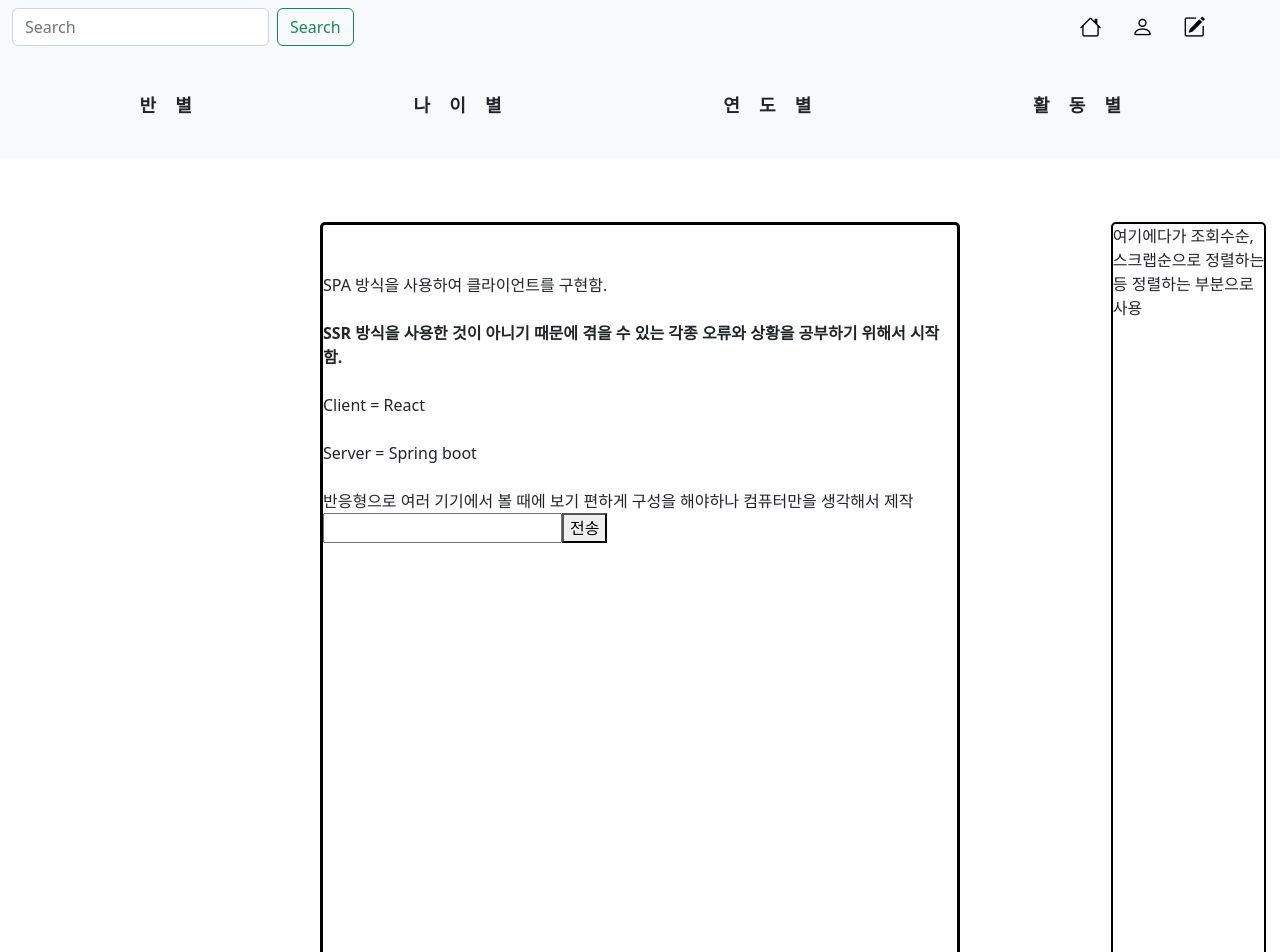
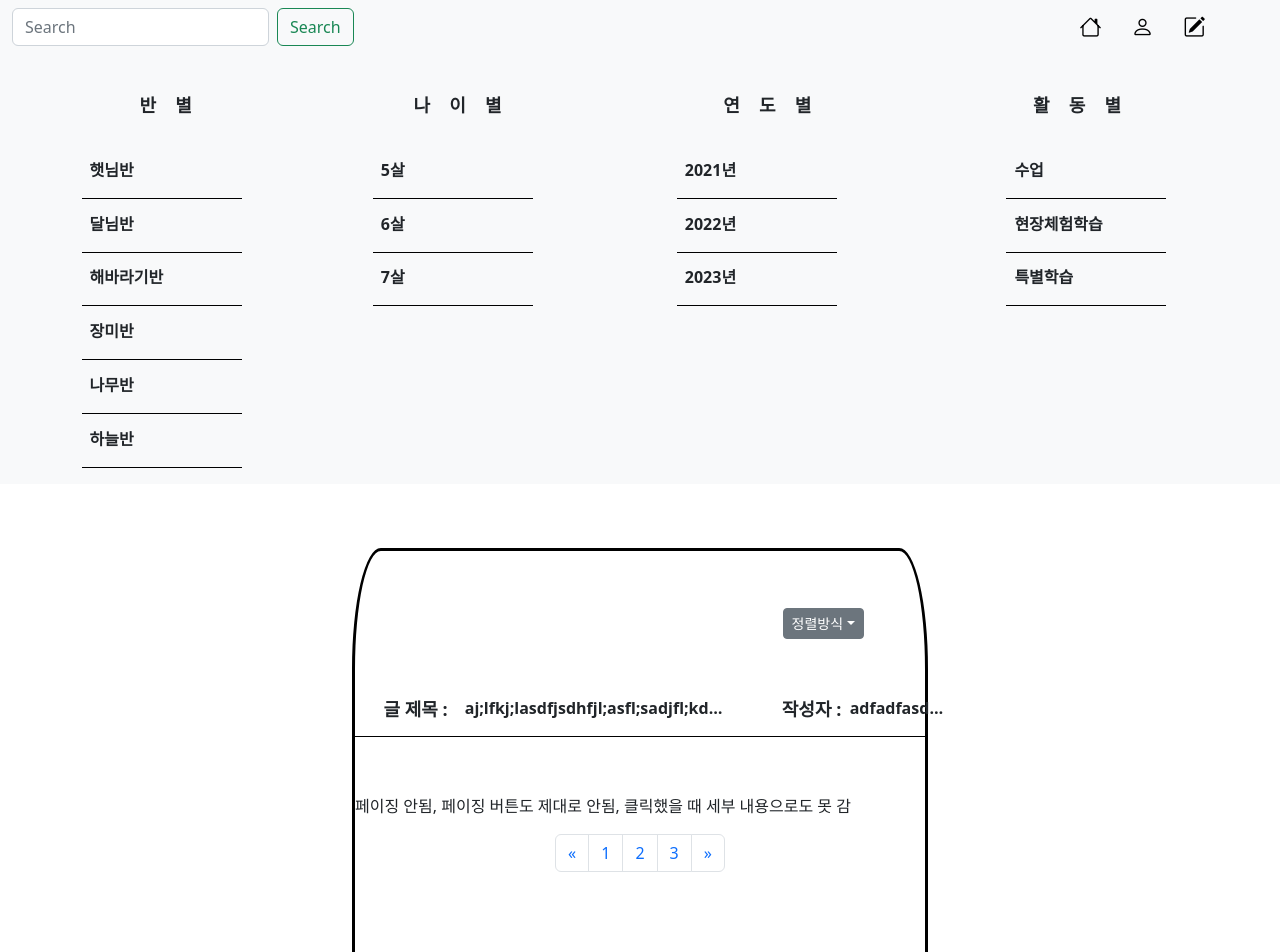
Before and after one commit to osm0517/community-front, a React (Create React App) app: page /board/list in a window 1280 px wide. Shown: the top 952 px of the page. Built offline with nearby package versions, Linux system fonts and the light colour scheme; no server answers.

Commit message:
front revising

```diff
--- a/src/App.js
+++ b/src/App.js
@@ -11,7 +11,6 @@ import $ from "jquery";
 // default component
 import Nav from './Component/Navigation/JS/Nav';
 import Main from './Component/Main/Main';
-import SideBar from './Component/Navigation/JS/SideBar';
 // user component
 import Login from './Component/Auth/JS/Login';
 import Signup from './Component/Auth/JS/Signup';
@@ -19,6 +18,7 @@ import UserSearch from './Component/Auth/JS/UserSearch';
 import Profile from './Component/Auth/JS/Profile';
 // board component
 import Write from './Component/Board/JS/Write';
+import List from './Component/Board/JS/List';
 
 function App() {
 
@@ -29,6 +29,7 @@ function App() {
       <div className="App">
         <Nav/>
         <Switch>
+          <Route path='/board/list' component={List}></Route>
           <Route path='/board/write' component={Write}></Route>
           <Route path='/user/login' component={Login}></Route>
           <Route path='/user/signup' component={Signup}></Route>
@@ -38,7 +39,7 @@ function App() {
             <div className='app-div'>
               <div></div>
               <Main />
-              <SideBar />
+              <div></div>
             </div>
           </Route>
         </Switch>
--- a/src/Component/Auth/CSS/Login.css
+++ b/src/Component/Auth/CSS/Login.css
@@ -3,7 +3,9 @@
     height: 100%;
     border: 3px solid black;
     border-radius: 5%;
-    margin: 0 auto;
+    margin-left: auto;
+    margin-right: auto;
+    margin-top: 5%;
 }
 
 .login-input{
--- a/src/Component/Auth/JS/Login.js
+++ b/src/Component/Auth/JS/Login.js
@@ -72,7 +72,9 @@ function Login() {
                         xhrFields:{
                             withCredentials : true
                         }
-                    }).then(console.log("test!"))
+                    }).then(v => console.log(v))
+                    .catch(err => console.error(err))
+                    // alert(Cookie.get("X-AUTH-TOKEN"));
                 }}><p>OAuth2.0 사용하기 카카오<br/> & 구글</p></div>
             </form>
         </div>
--- /dev/null
+++ b/src/Component/Board/CSS/List.css
@@ -0,0 +1,40 @@
+.board-list-sort{
+    margin-left: 75%;
+    margin-top: 10%;
+}
+
+.board-list-sort li{
+    margin-bottom: -10%;
+}
+
+.list-div{
+    border-bottom: 1px solid black;
+    display: flex;
+    flex-direction: row;
+    justify-content: space-between;
+    margin: 10% 0;
+}
+
+.list-div div{
+    white-space: nowrap;
+    display: flex;
+    flex-direction: row;
+    margin: 0 5%;
+}
+
+.list-div p{
+    text-overflow: ellipsis;
+    white-space: nowrap;
+    overflow: hidden;
+    margin-left: 5%;
+    font-weight: bold;
+}
+
+.list-div label{
+    font-weight: bold;
+    font-size: large;
+}
+
+.list-text-title{
+    width: 70%;
+}
--- /dev/null
+++ b/src/Component/Board/JS/List.js
@@ -0,0 +1,165 @@
+import React, {useEffect, useState} from "react";
+import $ from "jquery";
+
+import '../CSS/List.css'
+
+function List() {
+
+    const [searchList, setSearchList] = useState([
+        {title : "aj;lfkj;lasdfjsdhfjl;asfl;sadjfl;kdasjf;", name : "adfadfasdsad"}
+    ]);
+    const [pageTotal, setPageTotal] = useState(1);
+    const [listTotal, setListTotal] = useState(1);
+    const [page, setPage] = useState(1);
+    const [sortType, setSortType] = useState("latest");
+
+    const serverCommonURL = "http://localhost:8080"
+
+    const dropdownSelect = (v) => {
+        const text = v.target.innerText;
+
+        switch (text) {
+            case "최신순":
+                setSortType("latest");
+                break;
+            case "오래된순":
+                setSortType("old");
+                break;
+            case "조회수순":
+                setSortType("count");
+                break;
+            case "스크랩순":
+                setSortType("scrap");
+                break;
+            default:
+                console.error("==========");
+                console.error("sortType select error");
+                console.error(text);
+                console.error("==========");
+                break;
+        }
+        $(".btn-sm").text(text);
+    }
+
+    //리스트 목록을 렌더링하는 메소드
+    const listRender = searchList.map(v => {
+        return(
+            <div className="list-div">
+                <div className="list-text-title">
+                    <label> 글 제목 : </label>
+                    <p className="aaa"> {v.title} </p>
+                </div>
+                <div>
+                    <label> 작성자 : </label>
+                    <p> {v.name} </p>
+                </div>
+            </div>
+        )
+    })
+
+    //페이지를 옮겨가는 버튼을 렌더링
+    const pagingButton = () => {
+        return (
+            <>
+                <li className="page-item"><p className="page-link"
+                onClick={() => {alert(1)}}>1</p></li>
+                <li className="page-item"><p className="page-link"
+                onClick={() => {alert(1)}}>2</p></li>
+                <li className="page-item"><p className="page-link"
+                onClick={() => {alert(1)}}>3</p></li>
+            </>
+        )
+    }
+
+    // list 정보를 불러옴
+    useEffect(() => {
+        //list 총 개수 정보를 가져옴
+        $.ajax({
+            url : `${serverCommonURL}/board/total`,
+            type : "GET",
+            contentType : "application/json; charset=utf-8",
+            crossDomain : true,
+            xhrFields:{
+                withCredentials : true
+            }
+        }).then(v => {
+            const value = v.data;
+            //리스트의 총 개수를 구함
+            setListTotal(value);
+            //몇 페이지까지 나오는지를 구함
+            setPageTotal(value / 5);
+        })
+        .catch(err => console.error(err));
+
+        //실질적인 list 정보를 가져옴
+        $.ajax({
+            url : `${serverCommonURL}/board/read?page=${page}&sortType=${sortType}`,
+            type : "GET",
+            contentType : "application/json; charset=utf-8",
+            crossDomain : true,
+            xhrFields:{
+                withCredentials : true
+            }
+        }).then(v => setSearchList(v.data))
+        .then(v => console.log("list 정보를 불러옴"))
+        .catch(err => console.error(err));
+    }, [page, sortType])
+
+    return(
+        <div className="login-div">
+            {/* 정렬방식 토글메뉴 */}
+            <div className="dropdown board-list-sort">
+                <a onClick={console.log(listTotal)}
+                className="btn btn-secondary btn-sm dropdown-toggle" href="#" role="button" data-bs-toggle="dropdown" aria-expanded="false">
+                    정렬방식
+                </a>
+                <ul className="dropdown-menu">
+                    <li><p className="dropdown-item"
+                    onClick={(v) => {
+                        dropdownSelect(v)
+                    }}>최신순</p></li>
+                    <li><p className="dropdown-item"
+                    onClick={(v) => {
+                        dropdownSelect(v)
+                    }}>오래된순</p></li>
+                    <li><p className="dropdown-item"
+                    onClick={(v) => {
+                        dropdownSelect(v)
+                    }}>조회수순</p></li>
+                    <li><p className="dropdown-item"
+                    onClick={(v) => {
+                        dropdownSelect(v)
+                    }}>스크랩순</p></li>
+                </ul>
+            </div>
+            {/* 리스트 내용 */}
+            <div>
+                {listRender}
+                <p> 페이징 안됨, 페이징 버튼도 제대로 안됨, 클릭했을 때 세부 내용으로도 못 감</p>
+            </div>
+            {/* 페이징 버튼 */}
+            <nav aria-label="Page navigation example">
+                <ul className="pagination justify-content-center">
+                    <li className="page-item">
+                        <a className="page-link" href="#" aria-label="Previous">
+                            <span aria-hidden="true">&laquo;</span>
+                        </a>
+                    </li>
+                    <li className="page-item"><p className="page-link"
+                    onClick={() => {alert(1)}}>1</p></li>
+                    <li className="page-item"><p className="page-link"
+                    onClick={() => {alert(1)}}>2</p></li>
+                    <li className="page-item"><p className="page-link"
+                    onClick={() => {alert(1)}}>3</p></li>
+                    <li className="page-item">
+                        <a className="page-link" href="#" aria-label="Next">
+                            <span aria-hidden="true">&raquo;</span>
+                        </a>
+                    </li>
+                </ul>
+            </nav>
+        </div>
+    )
+}
+
+export default List;
--- a/src/Component/Main/Main.js
+++ b/src/Component/Main/Main.js
@@ -23,27 +23,8 @@ function Main() {
     return(
         <div className="main-div">
             <div className="a">
-                <p>
-                    <br/><br />
-                    SPA 방식을 사용하여 클라이언트를 구현함.
-                    <br/><br />
-                    <b>SSR 방식을 사용한 것이 아니기 때문에 겪을 수
-                    있는 각종 오류와 상황을 공부하기 위해서 시작함.</b>
-                    <br/><br/>
-                    Client = React
-                    <br/><br/>
-                    Server = Spring boot
-                    <br/><br/>
-                    반응형으로 여러 기기에서 볼 때에 보기 편하게 구성을
-                    해야하나 컴퓨터만을 생각해서 제작
-
-                    <form onSubmit={handleSubmit}>
-                        <input onChange={(e) => {
-                            setTest(e.target.value)
-                            console.log(e.target.value)}}></input>
-                        <button type="submit"> 전송 </button>
-                    </form>
-                </p>
+                <p> "오성민"의 커뮤니티입니다.<br />
+                환영합니다.</p>
             </div>
         </div>
     )
--- a/src/Component/Navigation/CSS/Nav.css
+++ b/src/Component/Navigation/CSS/Nav.css
@@ -16,3 +16,32 @@
     justify-content: space-between;
     margin-right: 5%;
 }
+.nav-category-serve-div{
+    display: flex;
+    flex-direction: row;
+    justify-content: space-around;
+}
+.nav-category-serve-div div{
+    width: 15%;
+}
+.nav-category-serve-div li{
+    border-bottom: 1px black solid;
+    margin-bottom: 8%;
+    cursor: pointer;
+}
+.nav-category-serve-div ul{
+    list-style: none;
+}
+.nav-category-serve-div p{
+    font-weight: bold;
+    text-indent: 5%;
+}
+.nav-category-serve-div .margin1{
+    margin-right: 1%;
+}
+.nav-category-serve-div .margin2{
+    margin-right: 3%;
+}
+.nav-category-serve-div .margin3{
+    margin-right: 5%;
+}
--- a/src/Component/Navigation/JS/Nav.js
+++ b/src/Component/Navigation/JS/Nav.js
@@ -7,7 +7,7 @@ import '../CSS/Nav.css'
 function Nav() {
 
     const serveDivDisplay =() => {
-        $(".nav-category-serve-div").css("display", "block");
+        $(".nav-category-serve-div").css("display", "flex");
     }
 
     const serveDivNoDisplay =() => {
@@ -24,13 +24,13 @@ function Nav() {
                     </form>
                     <div className="nav-icons-div">
                         <Link to="/">
-                            <i class="bi bi-house"></i>
+                            <i className="bi bi-house"></i>
                         </Link>
                         <Link to="/user/profile">
-                            <i class="bi bi-person"></i>
+                            <i className="bi bi-person"></i>
                         </Link>
                         <Link to="/board/write">
-                            <i class="bi bi-pencil-square"></i>
+                            <i className="bi bi-pencil-square"></i>
                         </Link>
                     </div>
                 </div>
@@ -44,7 +44,41 @@ function Nav() {
             </div>
             <div className="bg-light nav-category-serve-div"
             onMouseOver={serveDivDisplay} onMouseOut={serveDivNoDisplay}>
-                <p>서브 div로 테스트 중입니다</p>
+                {/* 반별 */}
+                <div>
+                    <ul>
+                        <li><p>햇님반</p></li>
+                        <li><p>달님반</p></li>
+                        <li><p>해바라기반</p></li>
+                        <li><p>장미반</p></li>
+                        <li><p>나무반</p></li>
+                        <li><p>하늘반</p></li>
+                    </ul>
+                </div>
+                {/* 나이별 */}
+                <div className="margin1">
+                    <ul>
+                        <li><p>5살</p></li>
+                        <li><p>6살</p></li>
+                        <li><p>7살</p></li>
+                    </ul>
+                </div>
+                {/* 연도별 */}
+                <div className="margin2">
+                    <ul>
+                        <li><p>2021년</p></li>
+                        <li><p>2022년</p></li>
+                        <li><p>2023년</p></li>
+                    </ul>
+                </div>
+                {/* 활동별 */}
+                <div className="margin3">
+                    <ul>
+                        <li><p>수업</p></li>
+                        <li><p>현장체험학습</p></li>
+                        <li><p>특별학습</p></li>
+                    </ul>
+                </div>
             </div>
         </div>
     )
```
